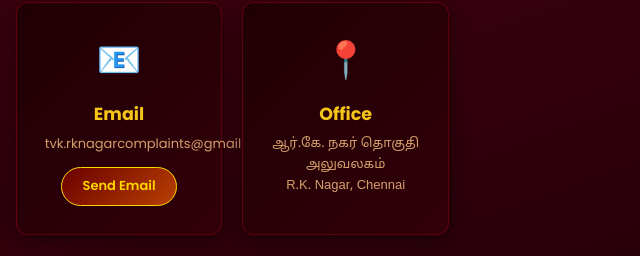
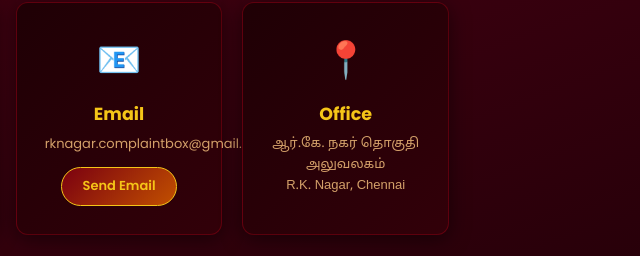
Before and after one commit to mygymwebsite7-web/RK-Nagar, a website: page public/contact.html in a window 1280 px wide. Shown: the part 281-537 px from the top of the page, 521-1161 px from the left. Drawn offline with Linux system fonts and the light colour scheme.

Commit message:
Add real email rknagar.complaintbox@gmail.com to footer and contact page

```diff
--- a/public/contact.html
+++ b/public/contact.html
@@ -29,9 +29,9 @@
     <div class="card" style="text-align:center;padding:28px;">
       <div style="font-size:36px;margin-bottom:12px">📧</div>
       <h3 style="color:var(--yellow);margin-bottom:6px">Email</h3>
-      <p style="font-size:13px;color:var(--muted)">tvk.rknagarcomplaints@gmail.com</p>
-      <a href="mailto:tvk.rknagarcomplaints@gmail.com"
-         style="display:inline-block;margin-top:12px;background:linear-gradient(135deg,#6B0000,#B84000);color:#FFD700;border:1.5px solid #FFD700;padding:8px 20px;border-radius:20px;font-size:13px;font-weight:600;">
+      <p style="font-size:13px;color:var(--muted)">rknagar.complaintbox@gmail.com</p>
+      <a href="mailto:rknagar.complaintbox@gmail.com"
+         style="display:inline-block;margin-top:12px;background:linear-gradient(135deg,#7A0010,#C25000);color:#F5C518;border:1.5px solid #F5C518;padding:8px 20px;border-radius:20px;font-size:13px;font-weight:600;">
         Send Email
       </a>
     </div>
```
Also changed, not shown: public/index.html (+1 -1 lines).
